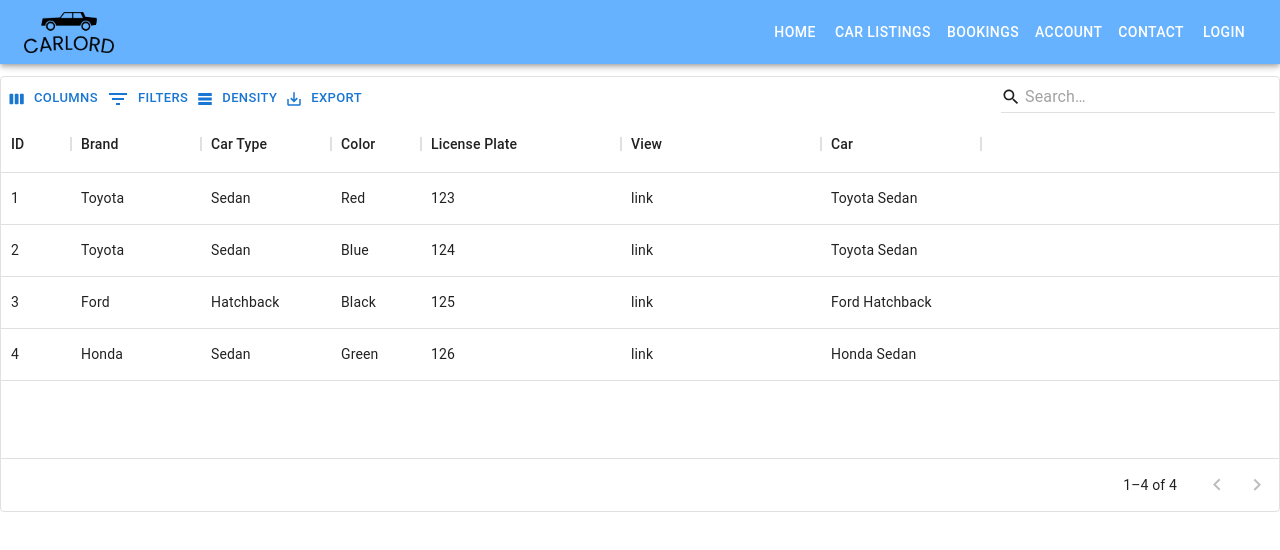
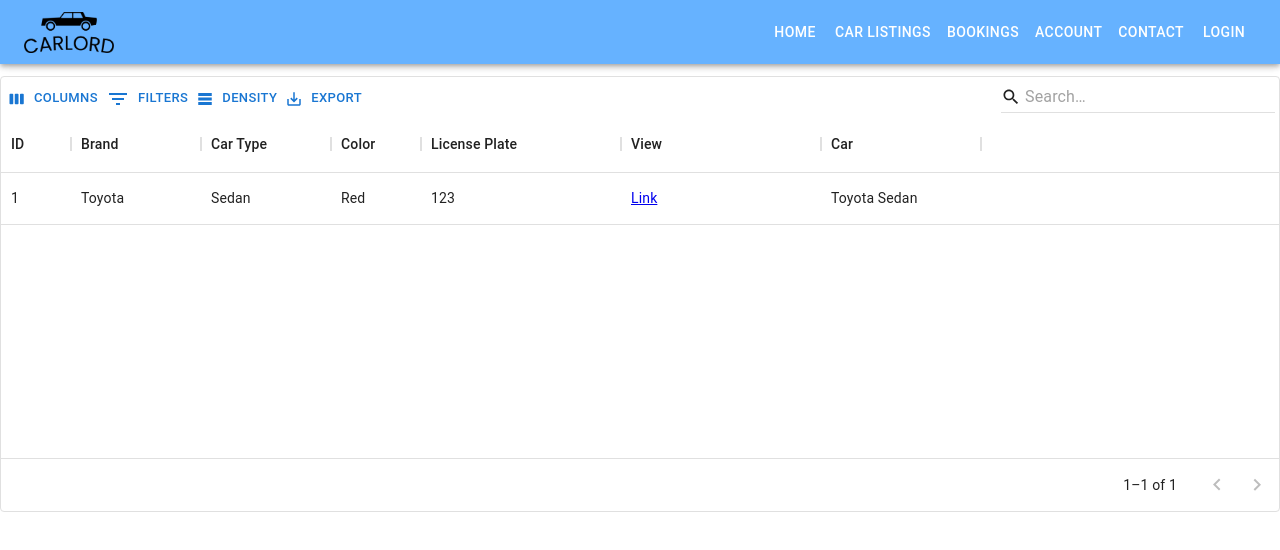
Before and after one commit to carlordgroup/frontend, a React (Create React App) app: page /CarListing in a window 1280 px wide. Shown: the top 550 px of the page. Built offline with nearby package versions, Linux system fonts and the light colour scheme.

Commit message:
added links to data grid

```diff
--- a/src/App.js
+++ b/src/App.js
@@ -7,6 +7,7 @@
 import ForgotPassword from './Login/ForgotPassword'
 import Contact from './Contact/Contact'
 import ContactSubmit from './Contact/ContactSubmit'
+import ConfirmPayment from './CarListing/confirmPayment'
 import {
   BrowserRouter as Router,
   Routes,
@@ -41,6 +42,7 @@
               <Route path="/login/create" element={<CreateAccount/>}/>
               <Route path="/login/reset" element={<ForgotPassword/>}/>
               <Route path="/contact/contactsubmit" element={<ContactSubmit/>}/>
+              <Route path="/carlisting/confirmpayment" element={<ConfirmPayment/>}/>
               <Route path="/" element={<Home />}/>
             </Routes>
         </Router>
--- a/src/CarListing/carListing.js
+++ b/src/CarListing/carListing.js
@@ -2,6 +2,12 @@
 import HomeMenu from '../shared/HomeMenu'
 import "./carListing.css"
 import { DataGrid, GridToolbar } from '@mui/x-data-grid';
+import { useToken } from '../appContext';
+import { useState, useEffect } from 'react';
+import axios from 'axios';
+import {
+  Link
+} from "react-router-dom";
 
 const columns = [
   { field: 'id', headerName: 'ID', width: 70 },
@@ -9,7 +15,9 @@
   { field: 'carType', headerName: 'Car Type', width: 130 },
   { field: 'color', headerName: 'Color', width: 90 },
   { field: 'carID', headerName: 'License Plate', width: 200 },
-  { field: 'link', headerName: 'View', width: 200 },
+  { field: 'link', headerName: 'View', width: 200, renderCell: (cellValues) => {
+    return <Link to ='/carListing/confirmPayment'>Link</Link>;
+  } },
   {
     field: 'fullCar',
     headerName: 'Car',
@@ -22,12 +30,8 @@
 ];
 
 const rows = [
-  { id: 1, brand: 'Toyota', carType: 'Sedan', color: "Red", carID: '123', link: "link"},
-  { id: 2, brand: 'Toyota', carType: 'Sedan', color: "Blue", carID: '124', link: "link"},
-  { id: 3, brand: 'Ford', carType: 'Hatchback', color: "Black", carID: '125', link: "link"},
-  { id: 4, brand: 'Honda', carType: 'Sedan', color: "Green", carID: '126', link: "link"},
+  { id: 1, brand: 'Toyota', carType: 'Sedan', color: "Red", carID: '123', link: 'View'},
 ];
-
 
 const carListing = () => {
 
@@ -46,6 +50,7 @@
           }
         }
       }
+
       />
       <HomeMenu />
     </div>
--- /dev/null
+++ b/src/CarListing/confirmPayment.js
@@ -0,0 +1,12 @@
+import React from 'react'
+import HomeMenu from '../shared/HomeMenu'
+
+const ConfirmPayment = () => {
+  return (
+    <div>
+        <HomeMenu />
+    </div>
+  )
+}
+
+export default ConfirmPayment
```
